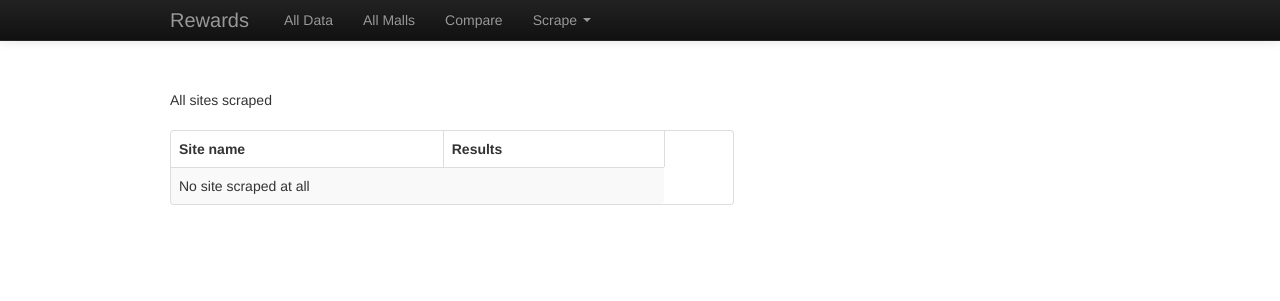
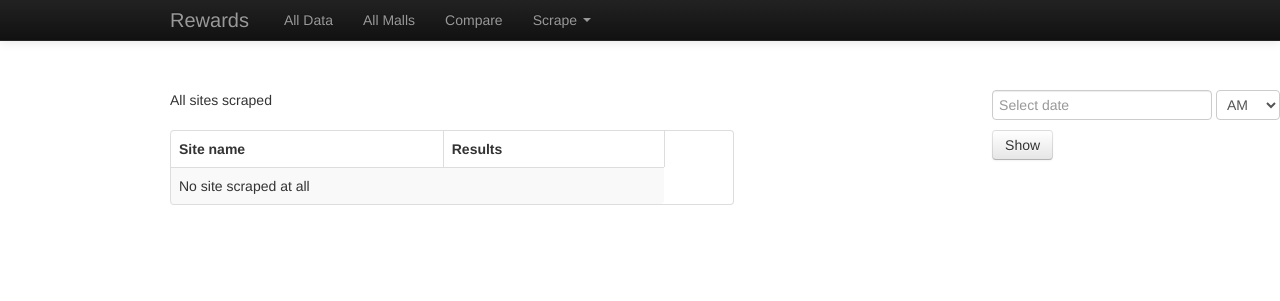
Before and after one commit to EvilDmitri/jasper-gae, a Flask app: page /sites in a window 1280 px wide. Shown: the top 301 px of the page. Run offline with Flask 2, Linux system fonts and the light colour scheme; data that the repository does not hold is empty; some libraries are stand-ins or nearby versions.

Commit message:
Datepicker

```diff
--- a/application/models.py
+++ b/application/models.py
@@ -32,8 +32,6 @@ class SitesModel(ndb.Model):
 class BestbuyComModel(ndb.Model):
     """Bestbuy.Com Model
     Data format:
-
     """
-
     data = ndb.StringProperty(required=True, default='')
     timestamp = ndb.DateTimeProperty(auto_now_add=True)
--- a/application/static/js/main.js
+++ b/application/static/js/main.js
@@ -15,4 +15,9 @@ var Utils = {
     }
 };
 
-/* Your custom JavaScript here */
+
+
+
+$(function() {
+    $( "#datepicker" ).datepicker();
+});
--- a/application/templates/base.html
+++ b/application/templates/base.html
@@ -21,6 +21,26 @@
     <div id="header">
         {% include 'includes/nav.html' %} {# pull in navbar #}
     </div>
+
+{#    DATE#}
+    <div class="h1" id="title"></div>
+
+    <form name="date_form" class="pull-right" action="/search" method="POST">
+        <fieldset>
+            <input name="date" type="text" placeholder="Select date" id="datepicker">
+
+            <select name="time" id="time_" style="width: 64px">
+                <option >AM</option>
+                <option >PM</option>
+            </select>
+            <br>
+            <button type="submit" class="btn">Show</button>
+{#            <a  class="btn btn-primary">Show</a>#}
+        </fieldset>
+    </form>
+
+
+
     <div class="container" id="maincontent">
         {% include 'includes/flash_message.html' %} {# page-level feedback notices #}
         <div id="body_content">
@@ -36,6 +56,8 @@
     <script src="/static/js/lib/bootstrap-{{ bootstrap_version }}.min.js"></script>
     <script src="/static/js/main.js"></script>
     <script src="/static/js/sorttable.js"></script>
+    <link rel="stylesheet" href="//code.jquery.com/ui/1.10.4/themes/smoothness/jquery-ui.css">
+    <script src="http://code.jquery.com/ui/1.10.4/jquery-ui.js"></script>
     {% block tail_script %}{# defer-capable JS block #}{% endblock %}
     {{ profiler_includes|safe }}
 </body>
--- a/application/urls.py
+++ b/application/urls.py
@@ -40,14 +40,17 @@ app.add_url_rule('/result/<int:result_id>', 'show_result', view_func=views.show_
 app.add_url_rule('/result/<int:result_id>/delete', view_func=views.delete_result, methods=['POST'])
 
 
-# ajax grabber
+# Ajax grabber
 app.add_url_rule('/grab', 'grab', view_func=views.grab, methods=['POST'])
 
-# cron grabber
+# Cron grabber
 app.add_url_rule('/grabber/daily', 'grab_daily', view_func=views.grab_daily, methods=['GET'])
 
-# cron grabber
+# Compares last results
 app.add_url_rule('/compare', 'check_modification', view_func=views.check_modification, methods=['GET'])
+
+# Search by date
+app.add_url_rule('/search', 'search_result_by_time', view_func=views.search_result_by_time, methods=['GET', 'POST'])
 
 # merchants list page
 # app.add_url_rule('/merchants', 'list_merchants', view_func=views.list_merchants, methods=['GET', 'POST'])
--- a/application/views.py
+++ b/application/views.py
@@ -337,3 +337,18 @@ def check_modification():
     return render_template('changes.html', site_names=URLS,
                            sites=changed_sites,
                            site='')
+
+
+#------------------------------------------
+# Method for check last result with previous
+#------------------------------------------
+def search_result_by_time():
+    if request.method == 'POST':
+        date = request.form['date']
+        time = request.form['time']
+
+    q = "SELECT * FROM ResultModel  WHERE site_name = '%s'" % site
+    data_entry = ndb.gql(q).fetch()
+
+    return render_template('changes.html')
+    # redirect("/result/%s" % result_id)
```
Also changed, not shown: application/templates/test.html (+2 -8 lines).
